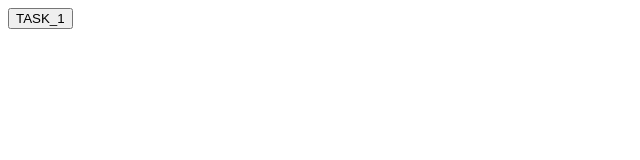
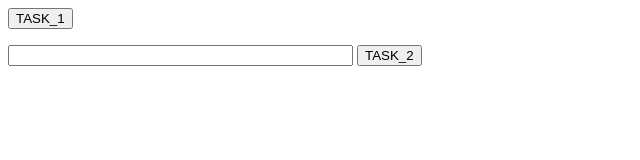
Before and after one commit to LEX-DAY/learnJS, a plain HTML site: page index.html in a window 1280 px wide. Shown: the whole page, without its empty margins (0-640 px from the left). Drawn offline with Linux system fonts and the light colour scheme.

Commit message:
TASK_1
TASK_2

```diff
--- a/index.html
+++ b/index.html
@@ -7,9 +7,15 @@
         <title> Keat </title>
     </head>
     <div>
-    <button name="TASK" onclick="TASK_1();">TASK_1</button>
+    <button name="TASK_1" onclick="TASK_1();">TASK_1</button>
     </div>
     <body>
+     <div>
+
+    <p><input id="$name" type="text" size="40">
+       <button name="TASK_2" onclick="TASK_2();">TASK_2</button>
+       </p>
+    </div>
         <script src="task_1.js">
         </script>
     </body>
--- a/task_1.js
+++ b/task_1.js
@@ -1,3 +1,16 @@
+'use strict';
+//TASK_1
 function TASK_1(){
     alert("Я JavaScript")
 }
+//TASK_2
+
+
+function TASK_2(){
+
+ document.forms.publish.onsubmit = function() {
+  let name, admin;
+  name = this.$name.value
+    admin = name;
+    alert("Admin" + admin)
+}
```
